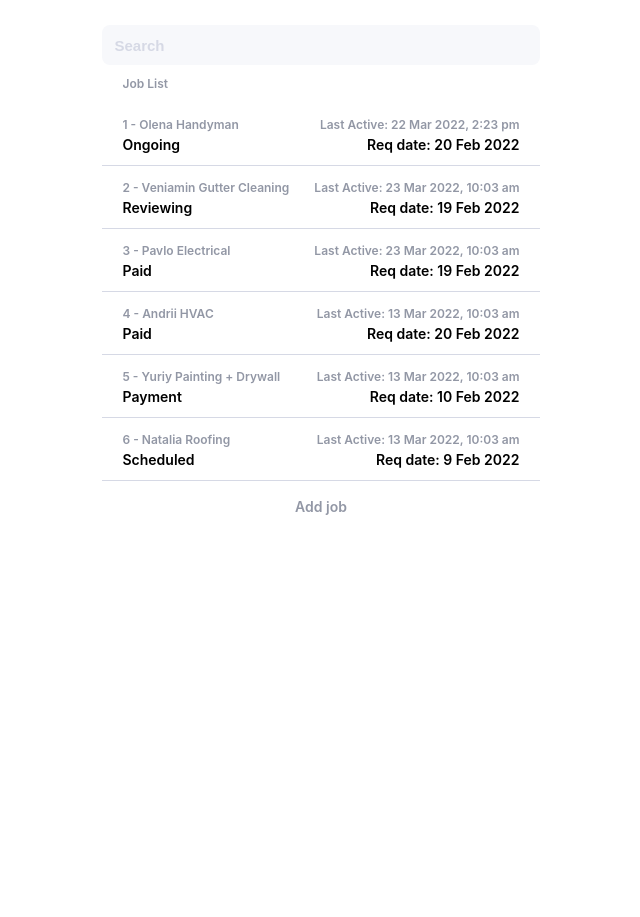
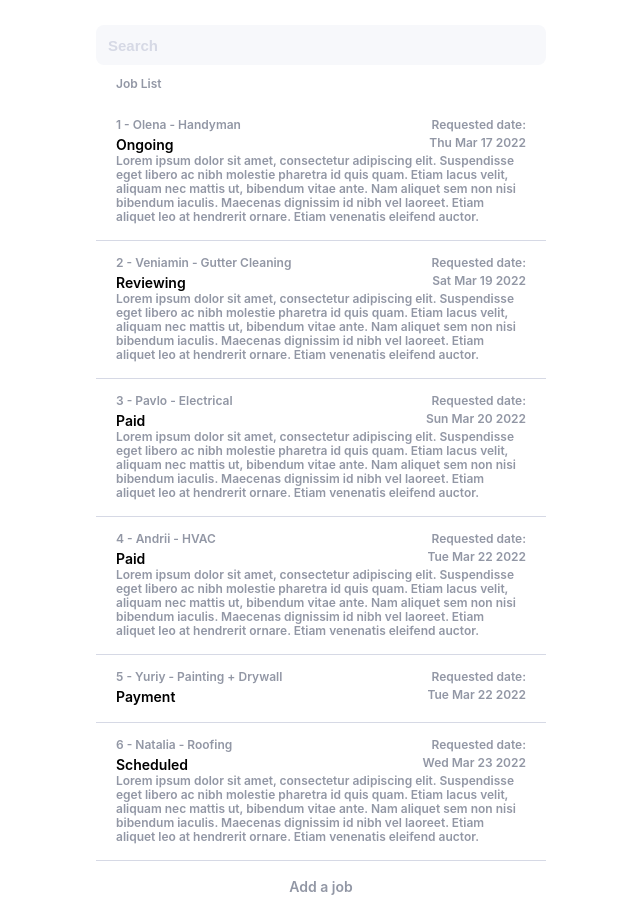
Before and after one commit to heletrix/test-react-spring-2022, a React (Create React App) app: page / in a window 1280 px wide. Shown: the whole page, without its empty margins (319-959 px from the left). Before the commit the page ends 800 px from the top, so only its background shows below. Built offline with nearby package versions, Linux system fonts and the light colour scheme.

Commit message:
changed list data

```diff
--- a/src/pages/JobList/JobList.js
+++ b/src/pages/JobList/JobList.js
@@ -35,11 +35,11 @@ const JobList = () => {
             <Title>Job List</Title>
             {jobList.map(({
                 id,
-                service,
+                category,
+                description,
                 date_created,
-                datetime_last_activity,
                 status,
-                user
+                user_name
             }) => {
             return (
                 <Fragment key={id}>
@@ -51,10 +51,9 @@ const JobList = () => {
                             {id} -
                             <NameSpan>
                             {' '}
-                            {user?.given_name} {user?.family_name}{' '}
+                            {user_name}
                             </NameSpan>
-                            {user?.id ? `(${user?.id})` : ''}
-                            {service?.name ? `${user?.id ? ' - ' : ''}${service.name}` : ''}
+                            {category ? `${user_name ? ' - ' : ''}${category}` : ''}
                         </GrayTitle>
                         <Row>
                             <CapitalizedBoldText>{status}</CapitalizedBoldText>
@@ -63,17 +62,24 @@ const JobList = () => {
                     </ServiceLeftBlock>
                     <ColumnAlignRight>
                         <GrayTitle marginBottom={4}>
-                        Last Active: {datetime_last_activity}
+                        Requested date:
                         </GrayTitle>
-                        <BoldText>Req date: {date_created}</BoldText>
+                        <GrayTitle>
+                        {(new Date(date_created)).toDateString() || '-'}
+                        </GrayTitle>
                     </ColumnAlignRight>
+                    </ServiceInfoRow>
+                    <ServiceInfoRow>
+                        <GrayTitle>
+                            {description}
+                        </GrayTitle>
                     </ServiceInfoRow>
                 </ServiceWrapper>
                 </Fragment>
             );
             })}
             <Button onClick={onToggleCreateJobModal}>
-            Add job
+            Add a job
             </Button>
         </Wrapper>
         <CreateJobModal isVisible={isCreateFormVisible} onToggleModal={onToggleCreateJobModal}/>
--- a/src/pages/JobList/constants.js
+++ b/src/pages/JobList/constants.js
@@ -1,74 +1,49 @@
 export const jobList = [
     {
         id: 1,
-        service: {
-            name: 'Handyman'
-        },
-        datetime_last_activity: '22 Mar 2022, 2:23 pm',
-        date_created: '20 Feb 2022',
+        category: 'Handyman',
+        date_created: '2022-03-17',
         status: 'Ongoing',
-        user: {
-            given_name: 'Olena'
-        }
+        user_name: 'Olena',
+        description: 'Lorem ipsum dolor sit amet, consectetur adipiscing elit. Suspendisse eget libero ac nibh molestie pharetra id quis quam. Etiam lacus velit, aliquam nec mattis ut, bibendum vitae ante. Nam aliquet sem non nisi bibendum iaculis. Maecenas dignissim id nibh vel laoreet. Etiam aliquet leo at hendrerit ornare. Etiam venenatis eleifend auctor.'
     },
     {
         id: 2,
-        service: {
-            name: 'Gutter Cleaning'
-        },
-        datetime_last_activity: '23 Mar 2022, 10:03 am',
-        date_created: '19 Feb 2022',
+        category: 'Gutter Cleaning',
+        date_created: '2022-03-19',
         status: 'Reviewing',
-        user: {
-            given_name: 'Veniamin'
-        }
+        user_name: 'Veniamin',
+        description: 'Lorem ipsum dolor sit amet, consectetur adipiscing elit. Suspendisse eget libero ac nibh molestie pharetra id quis quam. Etiam lacus velit, aliquam nec mattis ut, bibendum vitae ante. Nam aliquet sem non nisi bibendum iaculis. Maecenas dignissim id nibh vel laoreet. Etiam aliquet leo at hendrerit ornare. Etiam venenatis eleifend auctor.'
     },
     {
         id: 3,
-        service: {
-            name: 'Electrical'
-        },
-        datetime_last_activity: '23 Mar 2022, 10:03 am',
-        date_created: '19 Feb 2022',
+        category: 'Electrical',
+        date_created: '2022-03-20',
         status: 'Paid',
-        user: {
-            given_name: 'Pavlo'
-        }
+        user_name: 'Pavlo',
+        description: 'Lorem ipsum dolor sit amet, consectetur adipiscing elit. Suspendisse eget libero ac nibh molestie pharetra id quis quam. Etiam lacus velit, aliquam nec mattis ut, bibendum vitae ante. Nam aliquet sem non nisi bibendum iaculis. Maecenas dignissim id nibh vel laoreet. Etiam aliquet leo at hendrerit ornare. Etiam venenatis eleifend auctor.'
     },
     {
         id: 4,
-        service: {
-            name: 'HVAC'
-        },
-        datetime_last_activity: '13 Mar 2022, 10:03 am',
-        date_created: '20 Feb 2022',
+        category: 'HVAC',
+        date_created: '2022-03-22',
         status: 'Paid',
-        user: {
-            given_name: 'Andrii'
-        }
+        user_name: 'Andrii',
+        description: 'Lorem ipsum dolor sit amet, consectetur adipiscing elit. Suspendisse eget libero ac nibh molestie pharetra id quis quam. Etiam lacus velit, aliquam nec mattis ut, bibendum vitae ante. Nam aliquet sem non nisi bibendum iaculis. Maecenas dignissim id nibh vel laoreet. Etiam aliquet leo at hendrerit ornare. Etiam venenatis eleifend auctor.'
     },
     {
         id: 5,
-        service: {
-            name: 'Painting + Drywall'
-        },
-        datetime_last_activity: '13 Mar 2022, 10:03 am',
-        date_created: '10 Feb 2022',
+        category: 'Painting + Drywall',
+        date_created: '2022-03-22',
         status: 'Payment',
-        user: {
-            given_name: 'Yuriy'
-        }
+        user_name: 'Yuriy'
     },
     {
         id: 6,
-        service: {
-            name: 'Roofing'
-        },
-        datetime_last_activity: '13 Mar 2022, 10:03 am',
-        date_created: '9 Feb 2022',
+        category: 'Roofing',
+        date_created: '2022-03-23',
         status: 'Scheduled',
-        user: {
-            given_name: 'Natalia'
-        }
+        user_name: 'Natalia',
+        description: 'Lorem ipsum dolor sit amet, consectetur adipiscing elit. Suspendisse eget libero ac nibh molestie pharetra id quis quam. Etiam lacus velit, aliquam nec mattis ut, bibendum vitae ante. Nam aliquet sem non nisi bibendum iaculis. Maecenas dignissim id nibh vel laoreet. Etiam aliquet leo at hendrerit ornare. Etiam venenatis eleifend auctor.'
     }
 ]
```
